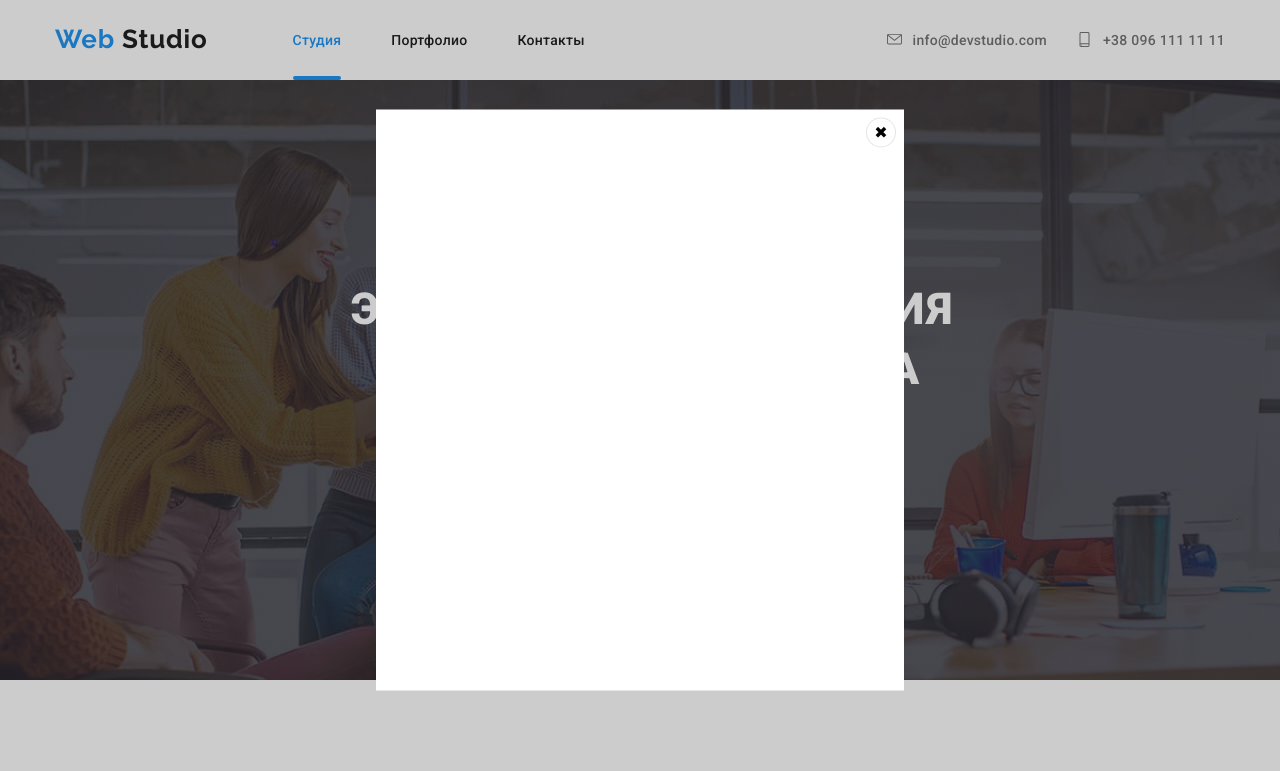
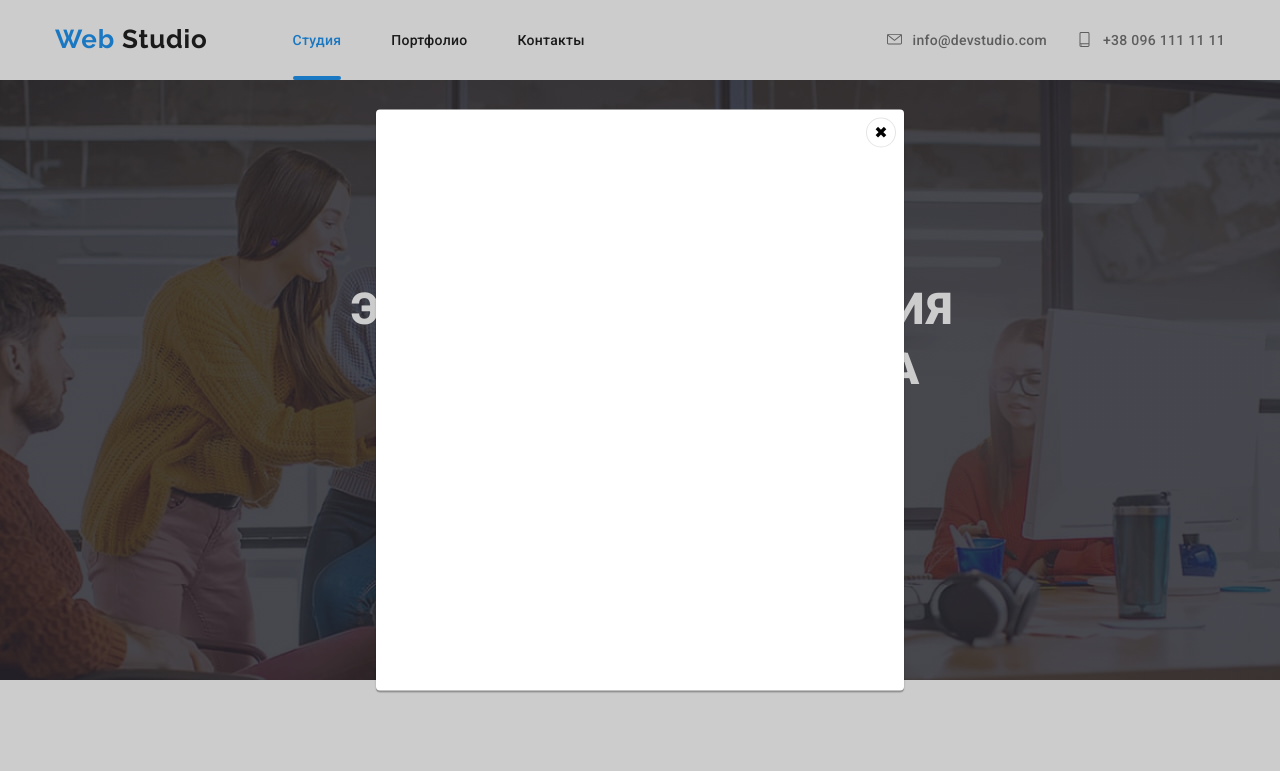
Before and after one commit to Yura69/goit-markup-hw-05, a plain HTML site: page index.html in a window 1280 px wide. Both pictures are taken after a click on the button "Заказать услугу". Shown: the top 771 px of the page. Drawn offline with nearby package versions, Linux system fonts and the light colour scheme.

Commit message:
Добавояет радиус у модального окна

```diff
--- a/css/style.css
+++ b/css/style.css
@@ -558,6 +558,8 @@ li {
   height: 581px;
   padding: 20px;
 
+  box-shadow: 0px 1px 3px rgba(0, 0, 0, 0.12), 0px 1px 1px rgba(0, 0, 0, 0.14), 0px 2px 1px rgba(0, 0, 0, 0.2);
+  border-radius: 4px;
   background-color: #fff;
 }
 
```
